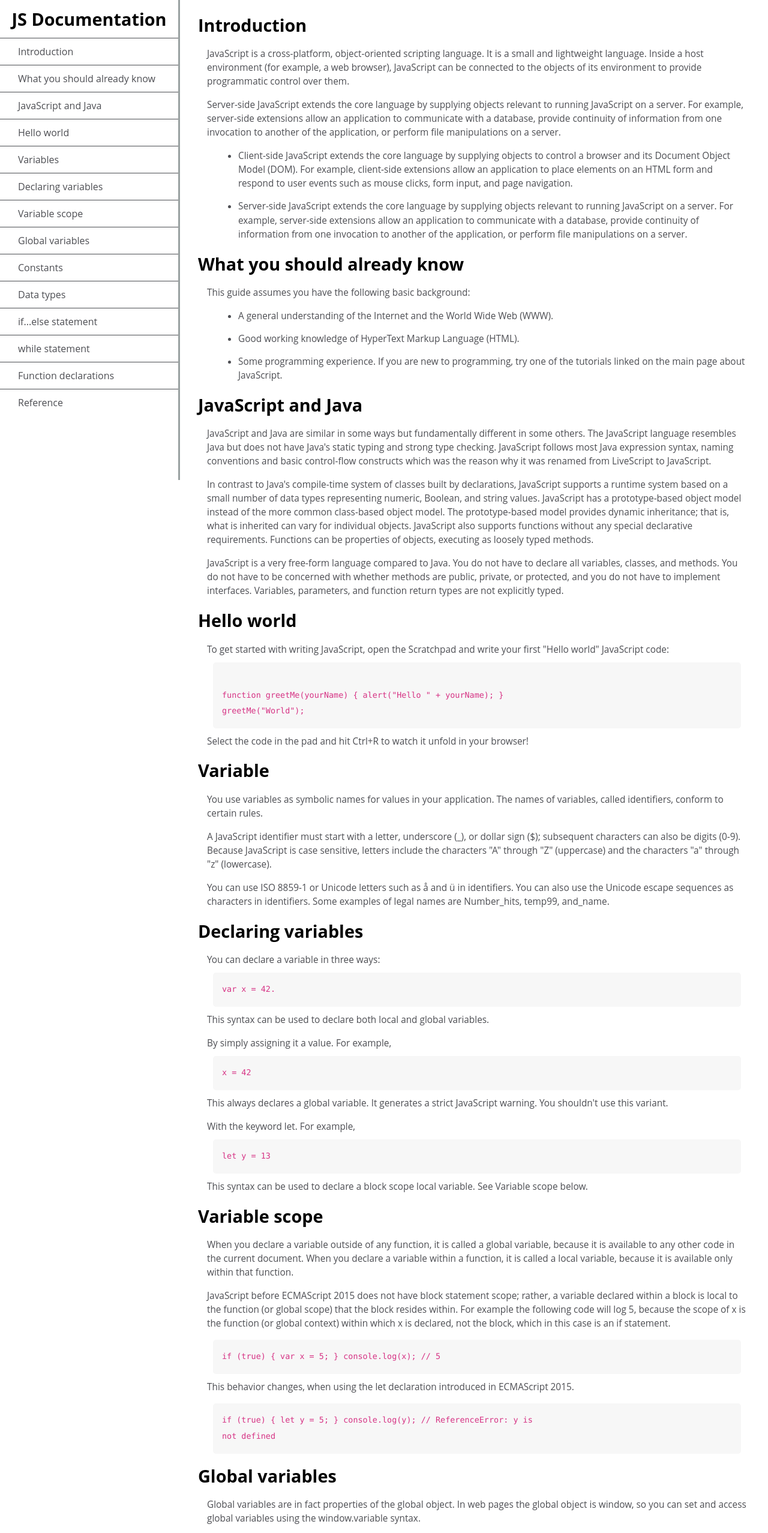
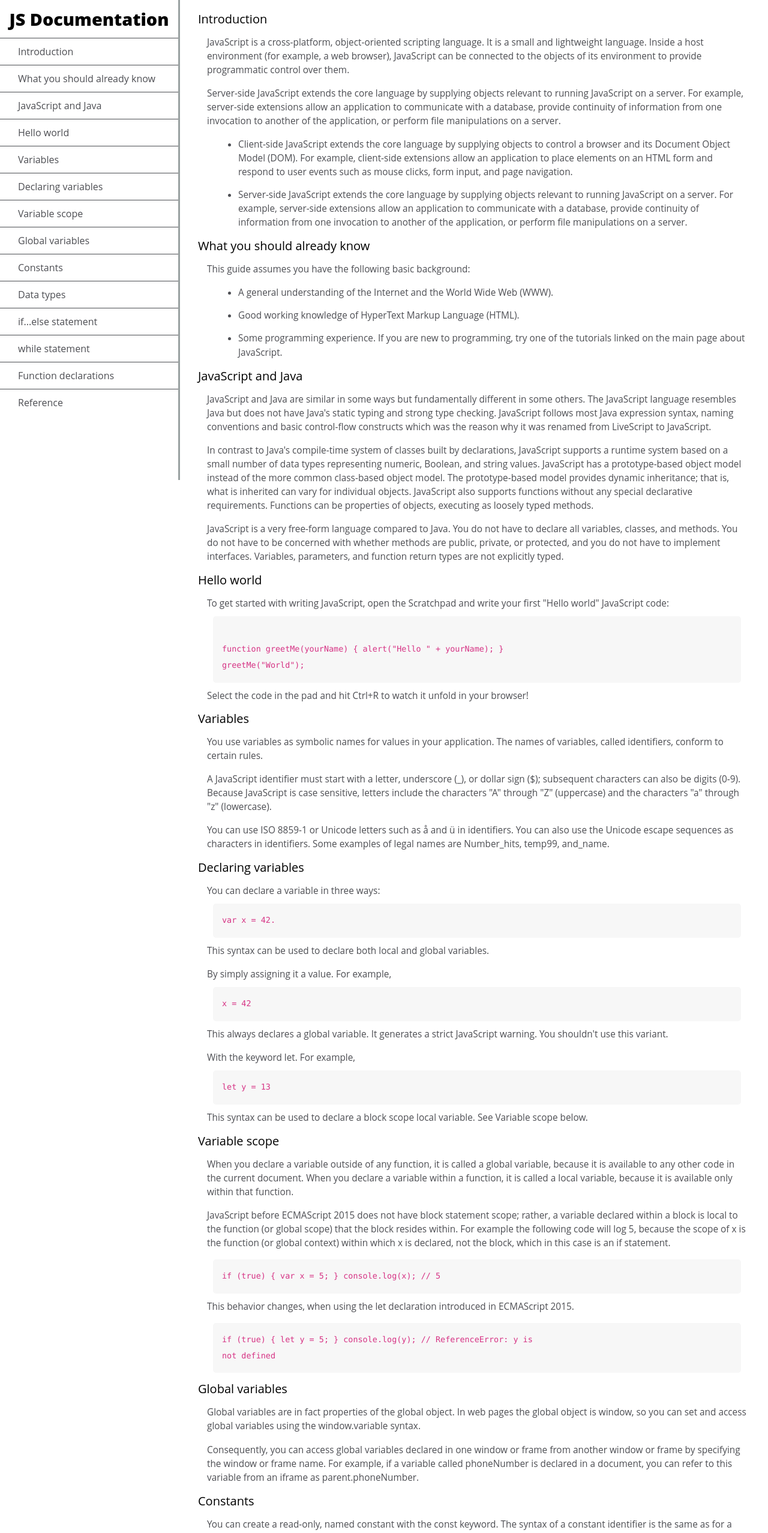
Before and after one commit to ElenaKova/technical_page, a website: page index.html in a window 1280 px wide. Shown: the top 2555 px of the page at 60% size. Drawn offline with nearby package versions, Linux system fonts and the light colour scheme.

Commit message:
fix all errors

```diff
--- a/index.html
+++ b/index.html
@@ -5,6 +5,7 @@
     <meta charset="UTF-8">
     <meta http-equiv="X-UA-Compatible" content="IE=edge">
     <meta name="viewport" content="width=device-width, initial-scale=1.0">
+    <meta name="description" content="The simple technical page with navigation menu">
     <title>Technical Documentation Page</title>
 
     <link rel="preconnect" href="https://fonts.gstatic.com">
@@ -19,26 +20,28 @@
     <nav id="navbar">
         <header>JS Documentation</header>
         <ul class="nav-list">
-            <li class="nav-list-item"><a class="nav-link" href="#introduction">Introduction</a></li>
-            <li class="nav-list-item"><a class="nav-link" href="#what_you_should_already_know">What you should already
+            <li><a class="nav-link" href="#Introduction">Introduction</a></li>
+            <li><a class="nav-link" href="#What_you_should_already_know">What you should already
                     know</a></li>
-            <li class="nav-list-item"><a class="nav-link" href="#javaScript_and_Java">JavaScript and Java</a></li>
-            <li class="nav-list-item"><a class="nav-link" href="#hello_world">Hello world</a></li>
-            <li class="nav-list-item"><a class="nav-link" href="#variables">Variables</a></li>
-            <li class="nav-list-item"><a class="nav-link" href="#declaring_variables">Declaring variables</a></li>
-            <li class="nav-list-item"><a class="nav-link" href="#variable_scope">Variable scope</a></li>
-            <li class="nav-list-item"><a class="nav-link" href="#global_variables">Global variables</a></li>
-            <li class="nav-list-item"><a class="nav-link" href="#constants">Constants</a></li>
-            <li class="nav-list-item"><a class="nav-link" href="#data_types">Data types</a></li>
-            <li class="nav-list-item"><a class="nav-link" href="#if...else_statement">if...else statement</a></li>
-            <li class="nav-list-item"><a class="nav-link" href="#while_statement">while statement</a></li>
-            <li class="nav-list-item"><a class="nav-link" href="#function_declarations">Function declarations</a></li>
-            <li class="nav-list-item"><a class="nav-link" id="reference" href="#Reference">Reference</a></li>
+            <li><a class="nav-link" href="#JavaScript_and_Java">JavaScript and Java</a></li>
+            <li><a class="nav-link" href="#Hello_world">Hello world</a></li>
+            <li><a class="nav-link" href="#Variables">Variables</a></li>
+            <li><a class="nav-link" href="#Declaring_variables">Declaring variables</a></li>
+            <li><a class="nav-link" href="#Variable_scope">Variable scope</a></li>
+            <li><a class="nav-link" href="#Global_variables">Global variables</a></li>
+            <li><a class="nav-link" href="#Constants">Constants</a></li>
+            <li><a class="nav-link" href="#Data_types">Data types</a></li>
+            <li><a class="nav-link" href="#if...else_statement">if...else statement</a></li>
+            <li><a class="nav-link" href="#while_statement">while statement</a></li>
+            <li><a class="nav-link" href="#Function_declarations">Function declarations</a></li>
+            <li><a class="nav-link" href="#Reference">Reference</a></li>
         </ul>
     </nav>
     <main id="main-doc">
         <section class="main-section" id="Introduction">
-            <header>Introduction</header>
+            <header>
+                <h5>Introduction</h5>
+            </header>
             <article>
                 <p>
                     JavaScript is a cross-platform, object-oriented scripting language.
@@ -75,9 +78,11 @@
             </article>
         </section>
         <section class="main-section" id="What_you_should_already_know">
-            <header>What you should already know</header>
+
+            <header>
+                <h5>What you should already know</h5>
+            </header>
             <article>
-
                 <p>This guide assumes you have the following basic background:</p>
                 <ul>
                     <li>
@@ -93,7 +98,9 @@
             </article>
         </section>
         <section class="main-section" id="JavaScript_and_Java">
-            <header>JavaScript and Java</header>
+            <header>
+                <h5>JavaScript and Java</h5>
+            </header>
             <article>
                 <p>
                     JavaScript and Java are similar in some ways but fundamentally
@@ -124,7 +131,9 @@
             </article>
         </section>
         <section class="main-section" id="Hello_world">
-            <header>Hello world</header>
+            <header>
+                <h5>Hello world</h5>
+            </header>
             <article>
                 To get started with writing JavaScript, open the Scratchpad and write
                 your first "Hello world" JavaScript code:
@@ -136,9 +145,10 @@
                 browser!
             </article>
         </section>
-        <section class="main-section" id="Variable">
+        <section class="main-section" id="Variables">
             <header>
-                Variable</header>
+                <h5>Variables</h5>
+            </header>
             <article>
                 <p>
                     You use variables as symbolic names for values in your application.
@@ -160,7 +170,9 @@
             </article>
         </section>
         <section class="main-section" id="Declaring_variables">
-            <header>Declaring variables</header>
+            <header>
+                <h5>Declaring variables</h5>
+            </header>
             <article>
                 <p> You can declare a variable in three ways:
                     <code>var x = 42.</code>
@@ -184,7 +196,9 @@
             </article>
         </section>
         <section class="main-section" id="Variable_scope">
-            <header>Variable scope</header>
+            <header>
+                <h5>Variable scope</h5>
+            </header>
             <article>
                 <p>
                     When you declare a variable outside of any function, it is called a
@@ -211,7 +225,9 @@
             </article>
         </section>
         <section class="main-section" id="Global_variables">
-            <header>Global variables</header>
+            <header>
+                <h5>Global variables</h5>
+            </header>
             <article>
                 <p>
                     Global variables are in fact properties of the global object. In web
@@ -228,7 +244,9 @@
             </article>
         </section>
         <section class="main-section" id="Constants">
-            <header>Constants</header>
+            <header>
+                <h5>Constants</h5>
+            </header>
             <article>
                 <p>
                     You can create a read-only, named constant with the const keyword.
@@ -262,7 +280,9 @@
             </article>
         </section>
         <section class="main-section" id="Data_types">
-            <header>Data types</header>
+            <header>
+                <h5>Data types</h5>
+            </header>
             <article>
                 <p>The latest ECMAScript standard defines seven data types:</p>
                 <ul>
@@ -294,7 +314,9 @@
             </article>
         </section>
         <section class="main-section" id="if...else_statement">
-            <header>if...else statement</header>
+            <header>
+                <h5>if...else statement</h5>
+            </header>
             <article>
                 Use the if statement to execute a statement if a logical condition is
                 true. Use the optional else clause to execute a statement if the condition
@@ -330,7 +352,9 @@
             </article>
         </section>
         <section class="main-section" id="while_statement">
-            <header>while statement</header>
+            <header>
+                <h5>while statement</h5>
+            </header>
             <article>
                 A while statement executes its statements as long as a specified condition
                 evaluates to true. A while statement looks as follows:
@@ -366,7 +390,9 @@
             </article>
         </section>
         <section class="main-section" id="Function_declarations">
-            <header>Function declarations</header>
+            <header>
+                <h5>Function declarations</h5>
+            </header>
             <article>
                 A function definition (also called a function declaration, or function
                 statement) consists of the function keyword, followed by:
@@ -401,7 +427,9 @@
             </article>
         </section>
         <section class="main-section" id="Reference">
-            <header>Reference</header>
+            <header>
+                <h5>Reference</h5>
+            </header>
             <article>
                 <ul>
                     <li>
--- a/styles.css
+++ b/styles.css
@@ -1,4 +1,3 @@
-
 html,
 body {
     min-width: 290px;
@@ -24,7 +23,7 @@ header {
     margin: 10px;
     text-align: center;
     font-size: 1.8em;
-    font-weight: bold;
+    font-weight: 800;
 }
 
 #main-doc header {
```
